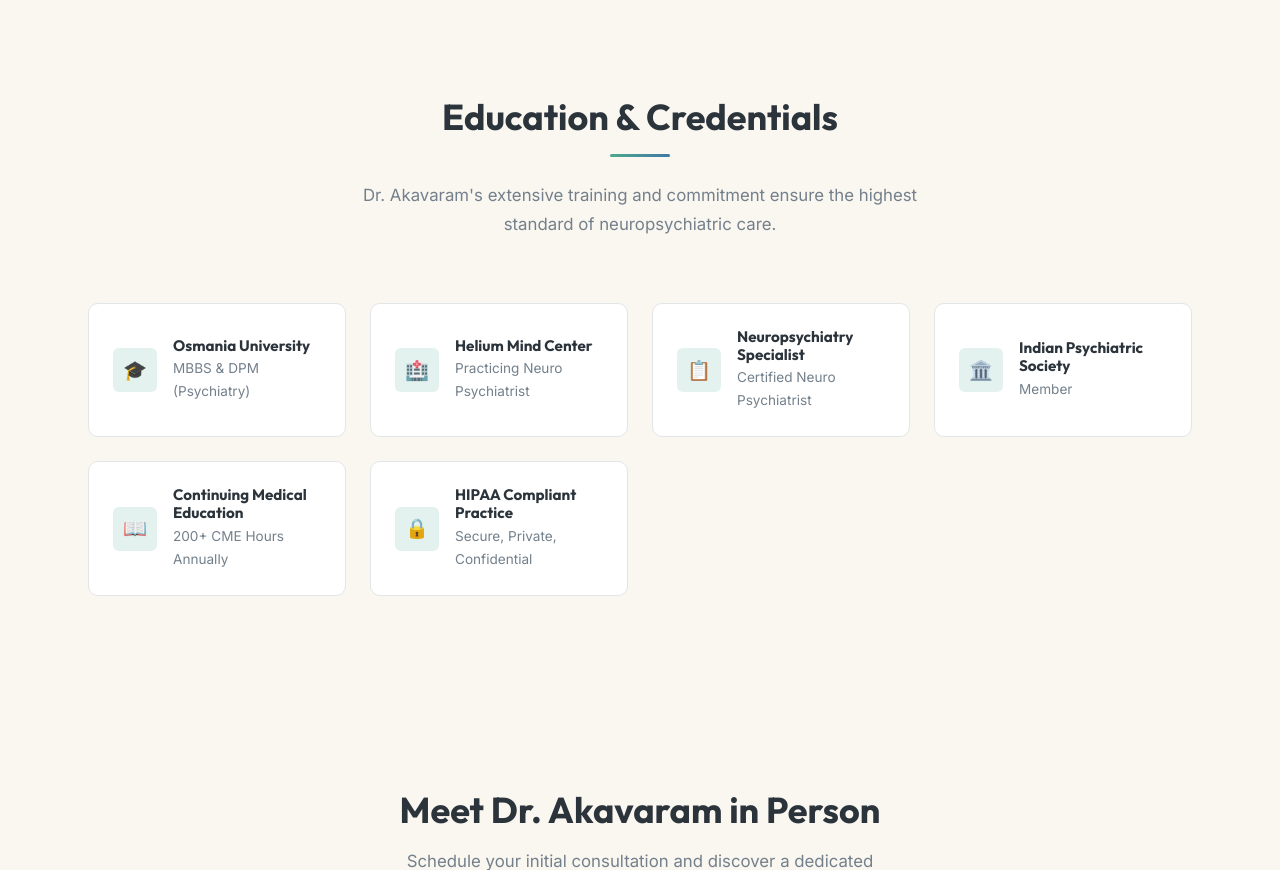
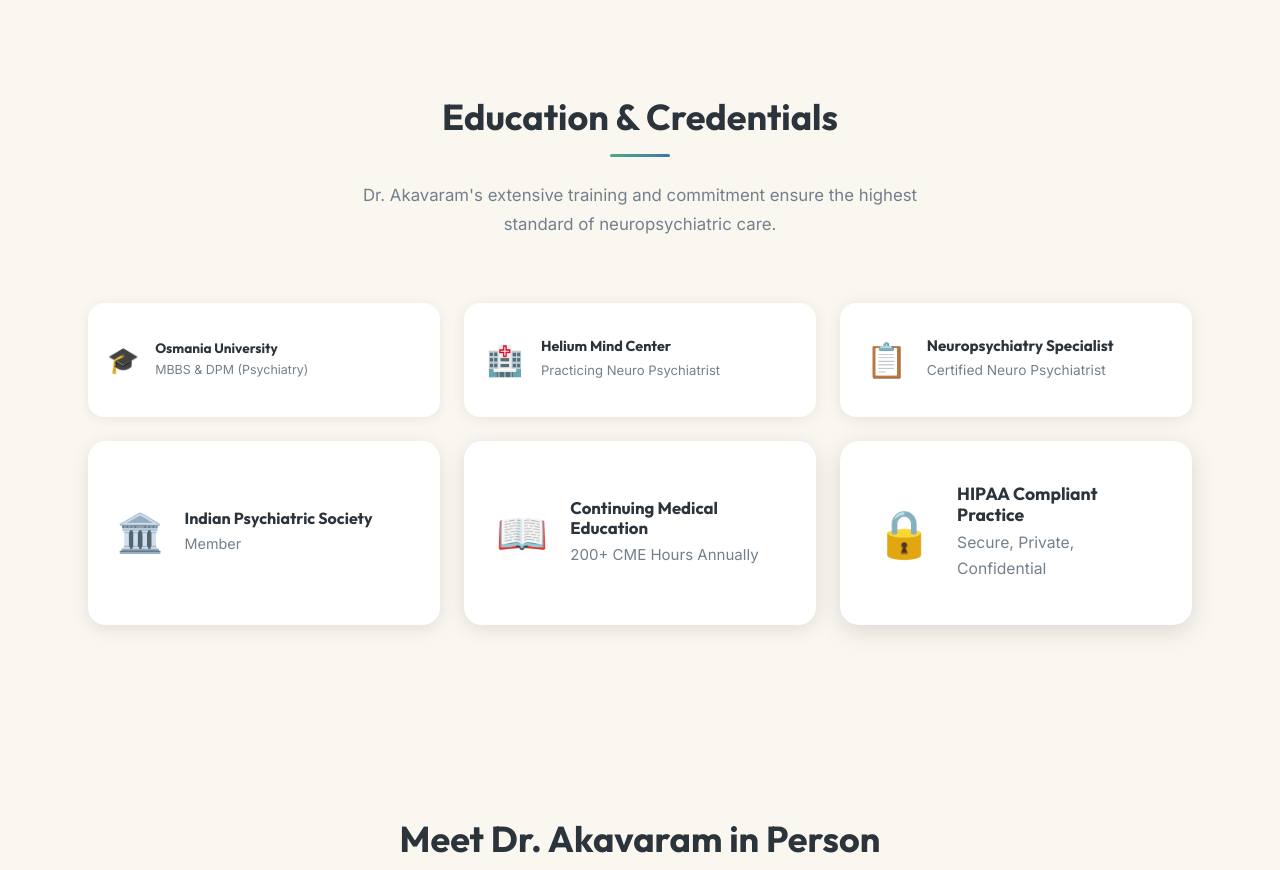
Before and after one commit to lokireddy32457-bit/Mind-link, a Flask app: page /about in a window 1280 px wide. Shown: the part 2604-3474 px from the top of the page. Run offline with Flask 3, Linux system fonts and the light colour scheme; some libraries are stand-ins or nearby versions.

Commit message:
Education section: 3-per-row layout with progressively increasing box sizes (1→6)

```diff
--- a/templates/about.html
+++ b/templates/about.html
@@ -101,53 +101,72 @@
 <section class="section section--alt" id="credentials">
     <div class="container">
         <div class="section-header reveal">
-            <h2>Education & Credentials</h2>
+            <h2>Education &amp; Credentials</h2>
             <p>Dr. Akavaram's extensive training and commitment ensure the highest standard of neuropsychiatric care.</p>
         </div>
-        <div class="credentials-grid stagger-children reveal">
-            <div class="credential-item">
-                <div class="credential-icon">🎓</div>
+
+        <!-- Row 1: Boxes 1–3 (small → medium) -->
+        <div class="reveal" style="display:grid; grid-template-columns: repeat(3,1fr); gap:1.5rem; margin-bottom:1.5rem;">
+
+            <!-- Box 1 — smallest -->
+            <div style="background:var(--color-surface,#fff); border-radius:1rem; padding:1.4rem 1.2rem; box-shadow:0 2px 12px rgba(0,0,0,0.07); display:flex; align-items:center; gap:1rem; transition:transform 0.25s,box-shadow 0.25s;" onmouseover="this.style.transform='translateY(-4px)';this.style.boxShadow='0 8px 24px rgba(0,0,0,0.12)'" onmouseout="this.style.transform='';this.style.boxShadow='0 2px 12px rgba(0,0,0,0.07)'">
+                <div style="font-size:1.6rem; flex-shrink:0;">🎓</div>
                 <div>
-                    <h4>Osmania University</h4>
-                    <p>MBBS &amp; DPM (Psychiatry)</p>
+                    <h4 style="margin:0 0 0.2rem; font-size:0.85rem; font-weight:700;">Osmania University</h4>
+                    <p style="margin:0; font-size:0.78rem; color:var(--color-text-muted,#666);">MBBS &amp; DPM (Psychiatry)</p>
                 </div>
             </div>
-            <div class="credential-item">
-                <div class="credential-icon">🏥</div>
+
+            <!-- Box 2 -->
+            <div style="background:var(--color-surface,#fff); border-radius:1rem; padding:1.6rem 1.4rem; box-shadow:0 2px 14px rgba(0,0,0,0.08); display:flex; align-items:center; gap:1.1rem; transition:transform 0.25s,box-shadow 0.25s;" onmouseover="this.style.transform='translateY(-4px)';this.style.boxShadow='0 8px 26px rgba(0,0,0,0.13)'" onmouseout="this.style.transform='';this.style.boxShadow='0 2px 14px rgba(0,0,0,0.08)'">
+                <div style="font-size:1.85rem; flex-shrink:0;">🏥</div>
                 <div>
-                    <h4>Helium Mind Center</h4>
-                    <p>Practicing Neuro Psychiatrist</p>
+                    <h4 style="margin:0 0 0.2rem; font-size:0.9rem; font-weight:700;">Helium Mind Center</h4>
+                    <p style="margin:0; font-size:0.82rem; color:var(--color-text-muted,#666);">Practicing Neuro Psychiatrist</p>
                 </div>
             </div>
-            <div class="credential-item">
-                <div class="credential-icon">📋</div>
+
+            <!-- Box 3 -->
+            <div style="background:var(--color-surface,#fff); border-radius:1rem; padding:1.8rem 1.6rem; box-shadow:0 2px 16px rgba(0,0,0,0.09); display:flex; align-items:center; gap:1.2rem; transition:transform 0.25s,box-shadow 0.25s;" onmouseover="this.style.transform='translateY(-4px)';this.style.boxShadow='0 8px 28px rgba(0,0,0,0.14)'" onmouseout="this.style.transform='';this.style.boxShadow='0 2px 16px rgba(0,0,0,0.09)'">
+                <div style="font-size:2.1rem; flex-shrink:0;">📋</div>
                 <div>
-                    <h4>Neuropsychiatry Specialist</h4>
-                    <p>Certified Neuro Psychiatrist</p>
-                </div>
-            </div>
-            <div class="credential-item">
-                <div class="credential-icon">🏛️</div>
-                <div>
-                    <h4>Indian Psychiatric Society</h4>
-                    <p>Member</p>
-                </div>
-            </div>
-            <div class="credential-item">
-                <div class="credential-icon">📖</div>
-                <div>
-                    <h4>Continuing Medical Education</h4>
-                    <p>200+ CME Hours Annually</p>
-                </div>
-            </div>
-            <div class="credential-item">
-                <div class="credential-icon">🔒</div>
-                <div>
-                    <h4>HIPAA Compliant Practice</h4>
-                    <p>Secure, Private, Confidential</p>
+                    <h4 style="margin:0 0 0.2rem; font-size:0.95rem; font-weight:700;">Neuropsychiatry Specialist</h4>
+                    <p style="margin:0; font-size:0.86rem; color:var(--color-text-muted,#666);">Certified Neuro Psychiatrist</p>
                 </div>
             </div>
         </div>
+
+        <!-- Row 2: Boxes 4–6 (medium-large → largest) -->
+        <div class="reveal" style="display:grid; grid-template-columns: repeat(3,1fr); gap:1.5rem;">
+
+            <!-- Box 4 -->
+            <div style="background:var(--color-surface,#fff); border-radius:1.1rem; padding:2rem 1.8rem; box-shadow:0 4px 18px rgba(0,0,0,0.1); display:flex; align-items:center; gap:1.3rem; transition:transform 0.25s,box-shadow 0.25s;" onmouseover="this.style.transform='translateY(-5px)';this.style.boxShadow='0 10px 30px rgba(0,0,0,0.15)'" onmouseout="this.style.transform='';this.style.boxShadow='0 4px 18px rgba(0,0,0,0.1)'">
+                <div style="font-size:2.35rem; flex-shrink:0;">🏛️</div>
+                <div>
+                    <h4 style="margin:0 0 0.25rem; font-size:1rem; font-weight:700;">Indian Psychiatric Society</h4>
+                    <p style="margin:0; font-size:0.9rem; color:var(--color-text-muted,#666);">Member</p>
+                </div>
+            </div>
+
+            <!-- Box 5 -->
+            <div style="background:var(--color-surface,#fff); border-radius:1.1rem; padding:2.3rem 2rem; box-shadow:0 4px 20px rgba(0,0,0,0.11); display:flex; align-items:center; gap:1.4rem; transition:transform 0.25s,box-shadow 0.25s;" onmouseover="this.style.transform='translateY(-5px)';this.style.boxShadow='0 12px 32px rgba(0,0,0,0.16)'" onmouseout="this.style.transform='';this.style.boxShadow='0 4px 20px rgba(0,0,0,0.11)'">
+                <div style="font-size:2.6rem; flex-shrink:0;">📖</div>
+                <div>
+                    <h4 style="margin:0 0 0.25rem; font-size:1.05rem; font-weight:700;">Continuing Medical Education</h4>
+                    <p style="margin:0; font-size:0.94rem; color:var(--color-text-muted,#666);">200+ CME Hours Annually</p>
+                </div>
+            </div>
+
+            <!-- Box 6 — largest -->
+            <div style="background:var(--color-surface,#fff); border-radius:1.2rem; padding:2.6rem 2.2rem; box-shadow:0 6px 24px rgba(0,0,0,0.13); display:flex; align-items:center; gap:1.5rem; transition:transform 0.25s,box-shadow 0.25s;" onmouseover="this.style.transform='translateY(-6px)';this.style.boxShadow='0 14px 36px rgba(0,0,0,0.18)'" onmouseout="this.style.transform='';this.style.boxShadow='0 6px 24px rgba(0,0,0,0.13)'">
+                <div style="font-size:2.9rem; flex-shrink:0;">🔒</div>
+                <div>
+                    <h4 style="margin:0 0 0.3rem; font-size:1.1rem; font-weight:700;">HIPAA Compliant Practice</h4>
+                    <p style="margin:0; font-size:0.98rem; color:var(--color-text-muted,#666);">Secure, Private, Confidential</p>
+                </div>
+            </div>
+        </div>
+
     </div>
 </section>
 
```
